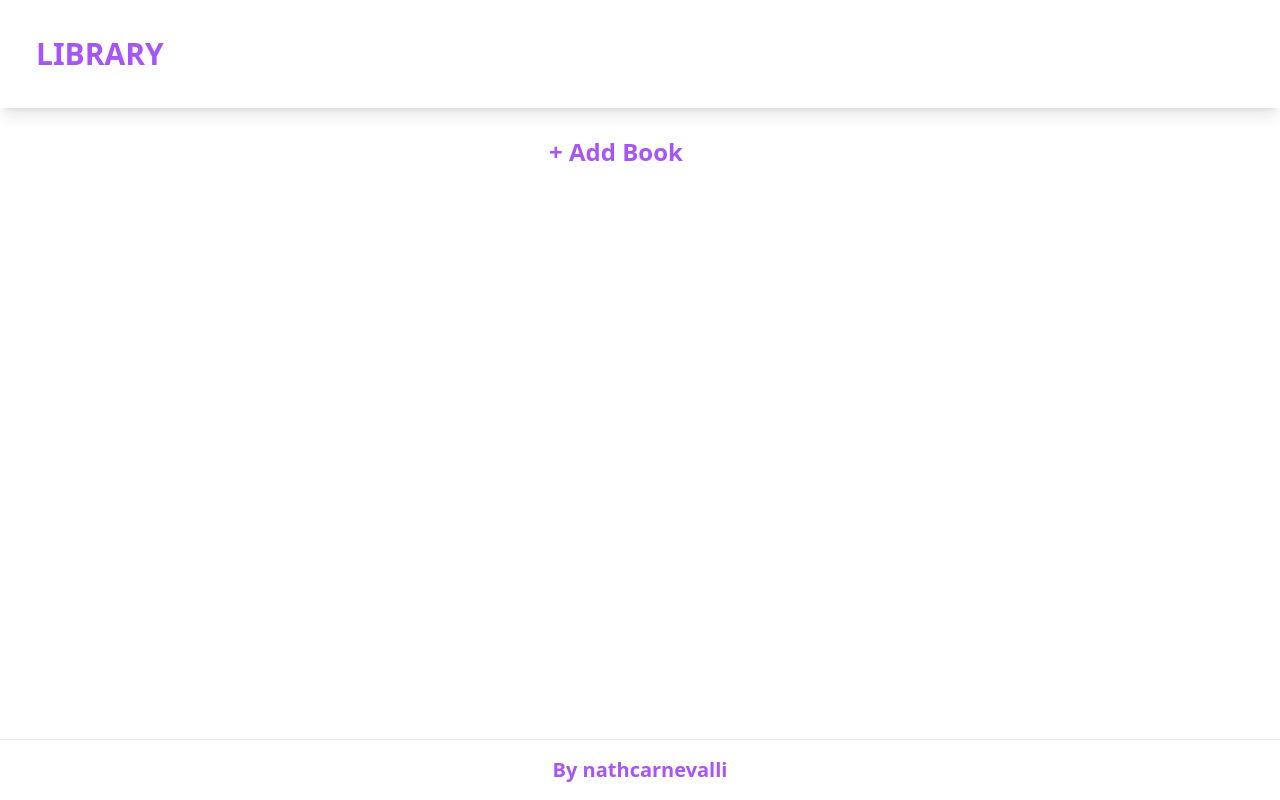
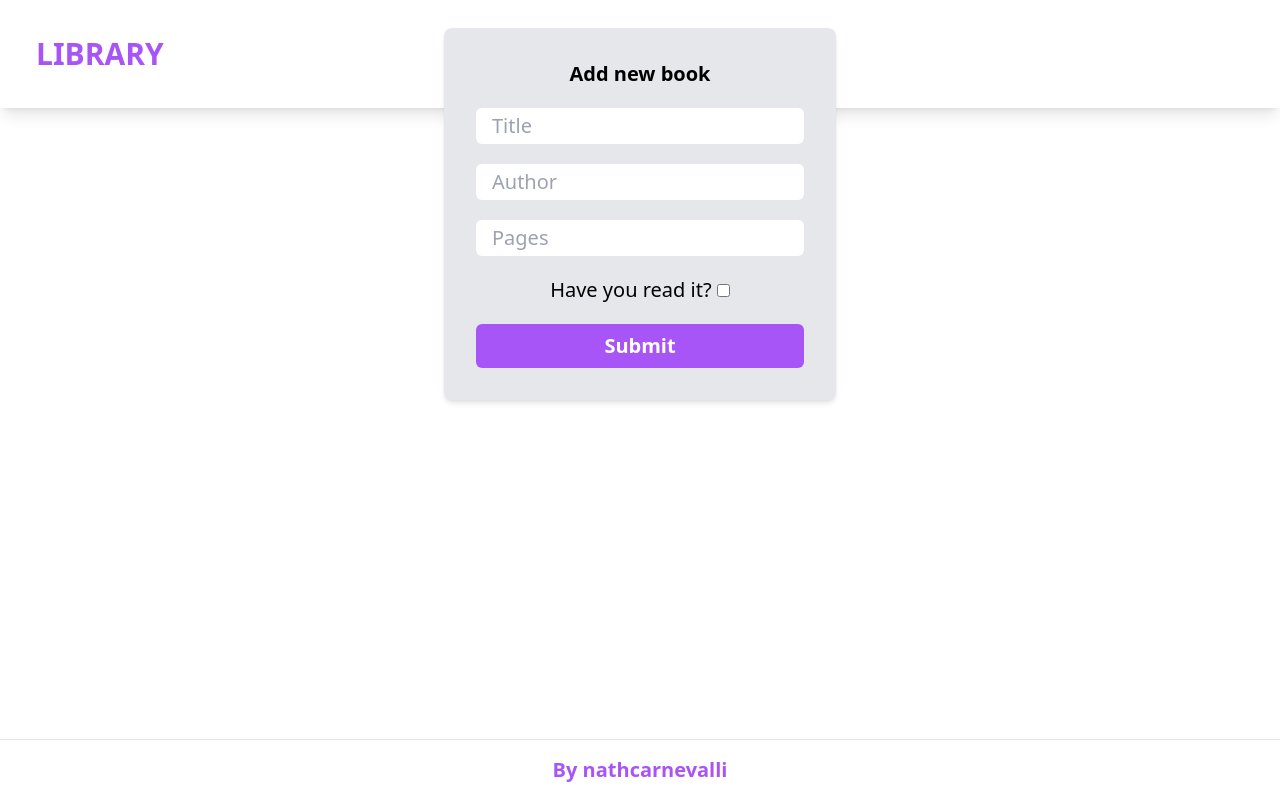
Before and after one commit to nathcarnevalli/library, a website: page index.html in a window 1280 px wide. Both pictures are taken after a click on the button "+ Add Book". Drawn offline with Linux system fonts and the light colour scheme.

Commit message:
feat: create function setBook to set the book object and showAddBook to show the add book box

```diff
--- a/index.html
+++ b/index.html
@@ -14,20 +14,20 @@
     </div>
   </header>
   <main class="flex justify-center">
-    <button class="rounded-md font-bold text-purple-500 hover:bg-gray-200 px-4 py-2 text-2xl mb-5 transition-colors">+ Add Book</button>
-    <!-- <div class="bg-gray-200 p-8 rounded-lg text-xl shadow-md fixed bottom-1/2 z-10">
+    <button class="rounded-md font-bold text-purple-500 hover:bg-gray-200 px-4 py-2 text-2xl mb-5 transition-colors" onclick="showAddBook()">+ Add Book</button>
+    <div class="bg-gray-200 p-8 rounded-lg text-xl shadow-md fixed bottom-1/2 z-10 hidden" id="add">
       <h2 class="mb-5 text-center font-semibold">Add new book</h2>
-      <form action="POST" class="flex flex-col gap-5">
-        <input type="text" required placeholder="Title" name="title" class="px-4 py-1 border-transparent outline-none focus:outline-4 focus:outline-purple-400 rounded-md transition-colors">
-        <input type="text" required placeholder="Author" name="author" class="px-4 py-1 border-transparent outline-none focus:outline-4 focus:outline-purple-400 rounded-md transition-colors">
-        <input type="text" required placeholder="Pages" name="pages" class="px-4 py-1 border-transparent outline-none focus:outline-4 focus:outline-purple-400 rounded-md transition-colors">
+      <form class="flex flex-col gap-5" onsubmit="addBook()">
+        <input type="text" required placeholder="Title" name="title" class="px-4 py-1 border-transparent outline-none focus:outline-4 focus:outline-purple-400 rounded-md transition-colors" oninput="setBook(event)">
+        <input type="text" required placeholder="Author" name="author" class="px-4 py-1 border-transparent outline-none focus:outline-4 focus:outline-purple-400 rounded-md transition-colors" oninput="setBook(event)">
+        <input type="text" required placeholder="Pages" name="pages" class="px-4 py-1 border-transparent outline-none focus:outline-4 focus:outline-purple-400 rounded-md transition-colors" oninput="setBook(event)">
         <div class="m-auto">
           <label for="read" class="">Have you read it?</label>
-          <input id="read" type="checkbox" checked>
+          <input name="read" type="checkbox" onclick="setBook(event)">
         </div>
         <button class="rounded-md font-bold text-white bg-purple-500 px-4 py-2 text-xl transition-colors hover:bg-purple-400">Submit</button>
       </form>
-    </div> -->
+    </div>
     <div class="grid grid-cols-3 gap-6">
         <!-- <div class="bg-gray-200 p-8 rounded-lg text-2xl shadow-lg flex flex-col gap-4 w-80 text-center">
           <h3 class="font-bold">The Hobbit</h3>
--- a/src/js/script.js
+++ b/src/js/script.js
@@ -0,0 +1,21 @@
+const book = {
+  title: '',
+  author: '',
+  pages: '',
+  read: false
+}
+
+const books = []
+
+function showAddBook() {
+  add.className =
+    'bg-gray-200 p-8 rounded-lg text-xl shadow-md fixed bottom-1/2 z-10'
+}
+
+function setBook(event) {
+  event.target.name !== 'read'
+    ? (book[event.target.name] = event.target.value)
+    : event.target.checked
+    ? (book.read = true)
+    : (book.read = false)
+}
```
Also changed, not shown: dist/output.css.
